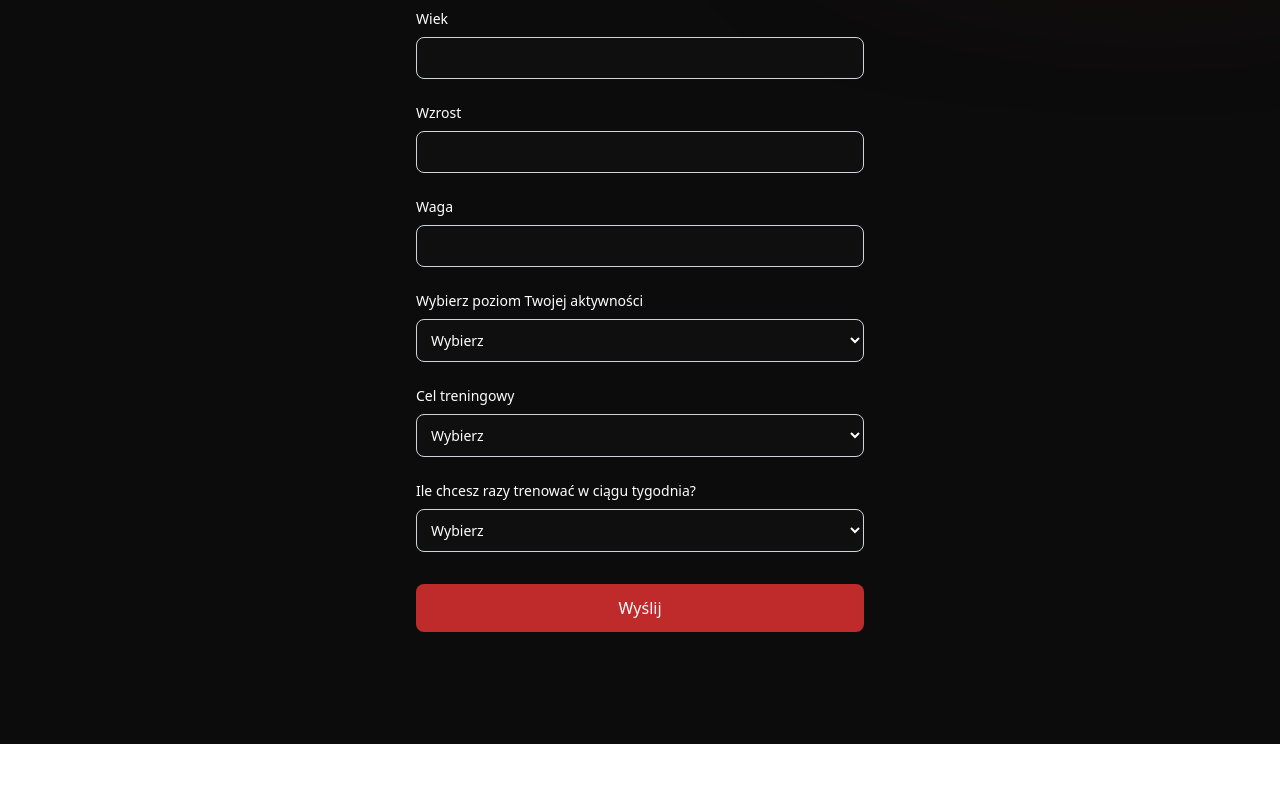
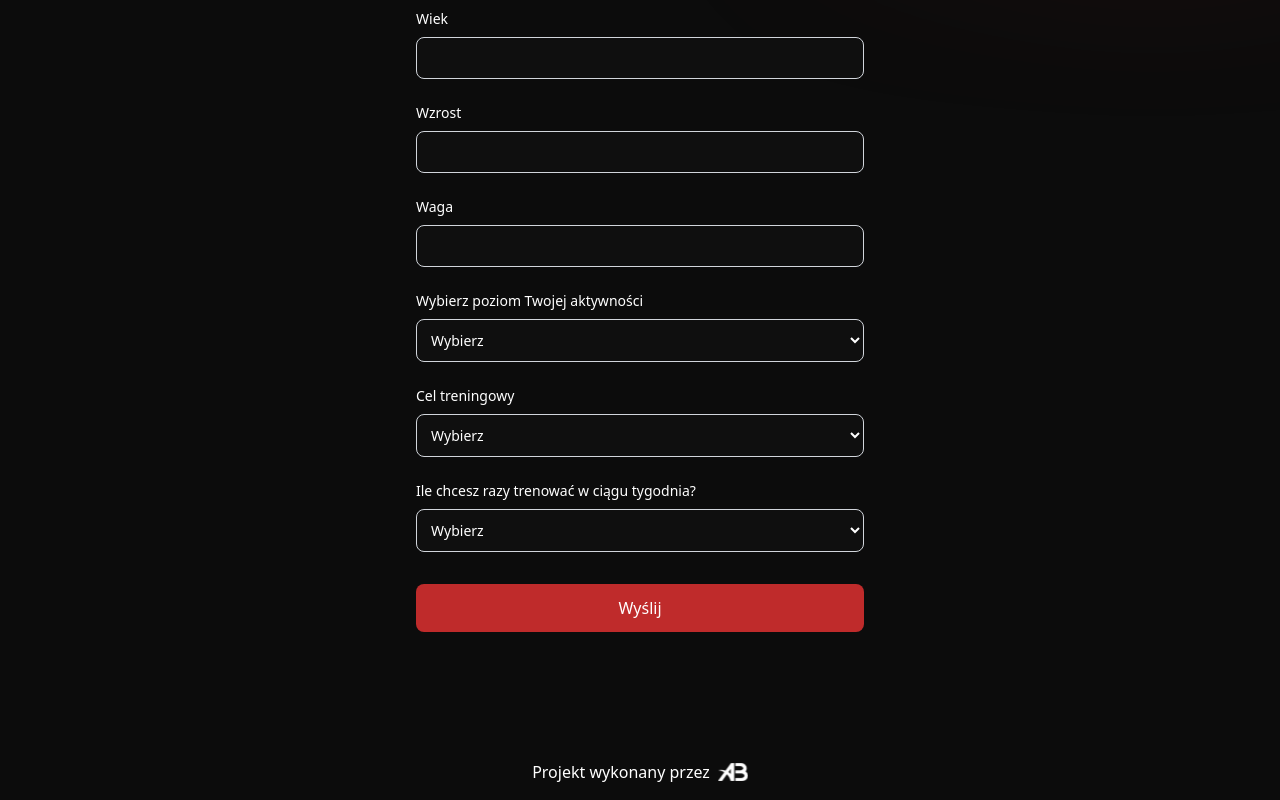
Before and after one commit to abieniek03/go-form, a Vue app: page / in a window 1280 px wide. Shown: the part 2134-2934 px from the top of the page. Before the commit the page ends 2878 px from the top, so only its background shows below. Built offline with nearby package versions, Linux system fonts and the light colour scheme; the HTML template or start-up script is replaced by a standard one.

Commit message:
finished project

```diff
--- a/index.html
+++ b/index.html
@@ -3,7 +3,7 @@
 
 <head>
   <meta charset="UTF-8" />
-  <link rel="icon" type="image/svg+xml" href="./src/assets/go-form.svg" />
+  <link rel="icon" type="image/svg+xml" href="./public/go-form.svg" />
   <meta name="viewport" content="width=device-width, initial-scale=1.0" />
   <title>Go Form</title>
 </head>
--- a/src/components/elements/ErrorAlert.vue
+++ b/src/components/elements/ErrorAlert.vue
@@ -21,5 +21,3 @@ defineProps<{ info: string }>();
 		<div><span class="font-medium">Wystąpił błąd!</span> {{ info }}</div>
 	</div>
 </template>
-
-<style scoped></style>
--- /dev/null
+++ b/src/components/elements/Footer.vue
@@ -0,0 +1,12 @@
+<script setup lang="ts"></script>
+
+<template>
+	<footer class="text-content p-4 lg:px-16 text-center">
+		<p class="flex justify-center items-center">
+			Projekt wykonany przez
+			<a href="https://www.abwebproject.com/" target="_blank">
+				<img src="../../../public/ab-white-logo.svg" alt="AB Web Project" width="30" class="ms-2" />
+			</a>
+		</p>
+	</footer>
+</template>
--- a/src/components/formFields/FormInput.vue
+++ b/src/components/formFields/FormInput.vue
@@ -15,5 +15,3 @@ defineProps<{ label: string; id: string; type?: string; minValue?: string; maxVa
 		/>
 	</div>
 </template>
-
-<style scoped></style>
--- a/src/components/formFields/FormSelect.vue
+++ b/src/components/formFields/FormSelect.vue
@@ -15,5 +15,3 @@ defineProps<{ label: string; options: string[] }>();
 		</select>
 	</div>
 </template>
-
-<style scoped></style>
--- a/src/components/sections/Form.vue
+++ b/src/components/sections/Form.vue
@@ -95,5 +95,3 @@ const calcParameters = (e: Event) => {
 		</div>
 	</Content>
 </template>
-
-<style scoped></style>
--- a/src/views/Home.vue
+++ b/src/views/Home.vue
@@ -1,7 +1,8 @@
 <script setup lang="ts">
-import Header from '../components/Elements/Header.vue';
+import Header from '../components/elements/Header.vue';
 import About from '../components/sections/About.vue';
 import Form from '../components/sections/Form.vue';
+import Footer from '../components/elements/Footer.vue';
 </script>
 
 <template>
@@ -13,5 +14,6 @@ import Form from '../components/sections/Form.vue';
 			<About />
 		</div>
 		<Form />
+		<Footer />
 	</div>
 </template>
```
Also changed, not shown: public/ab-white-logo.svg (added), public/go-form.svg (renamed from src/assets/go-form.svg).
